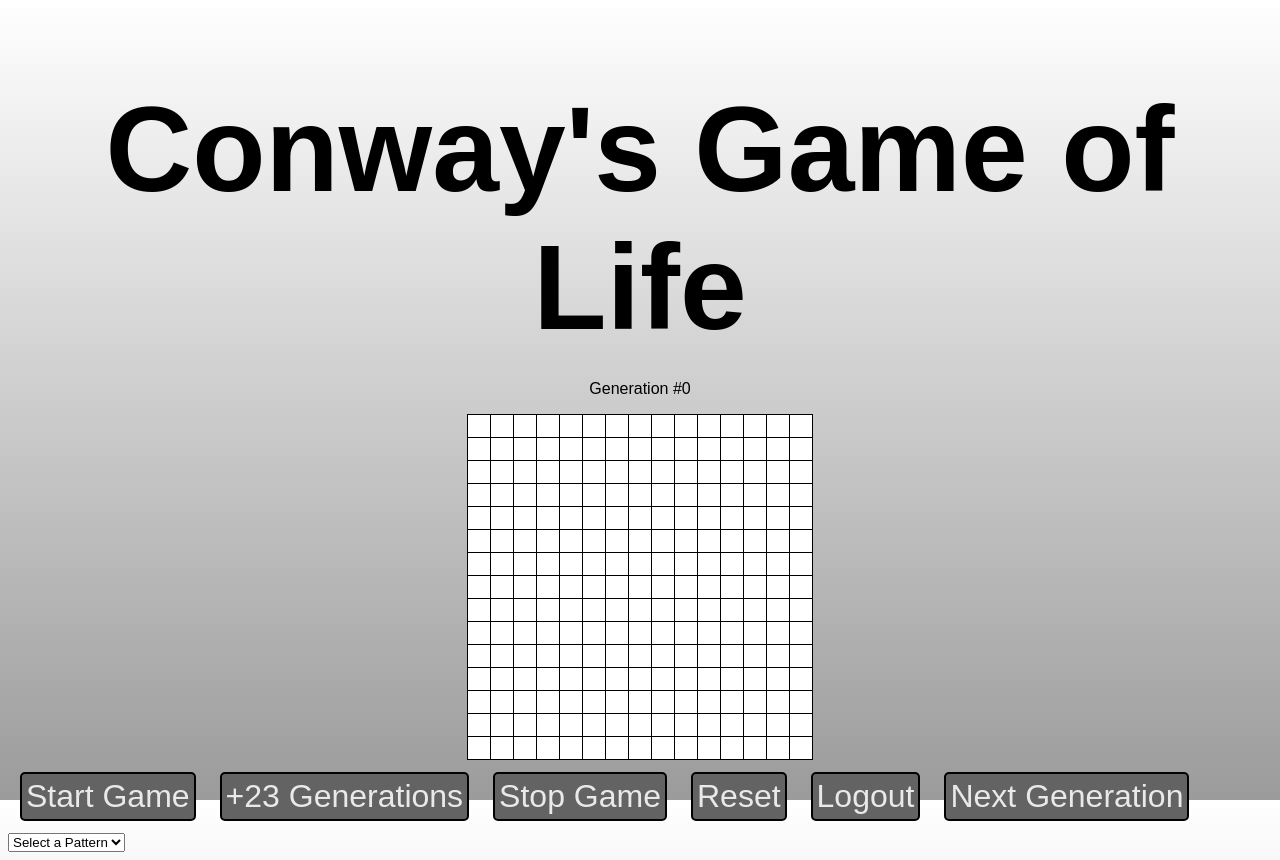
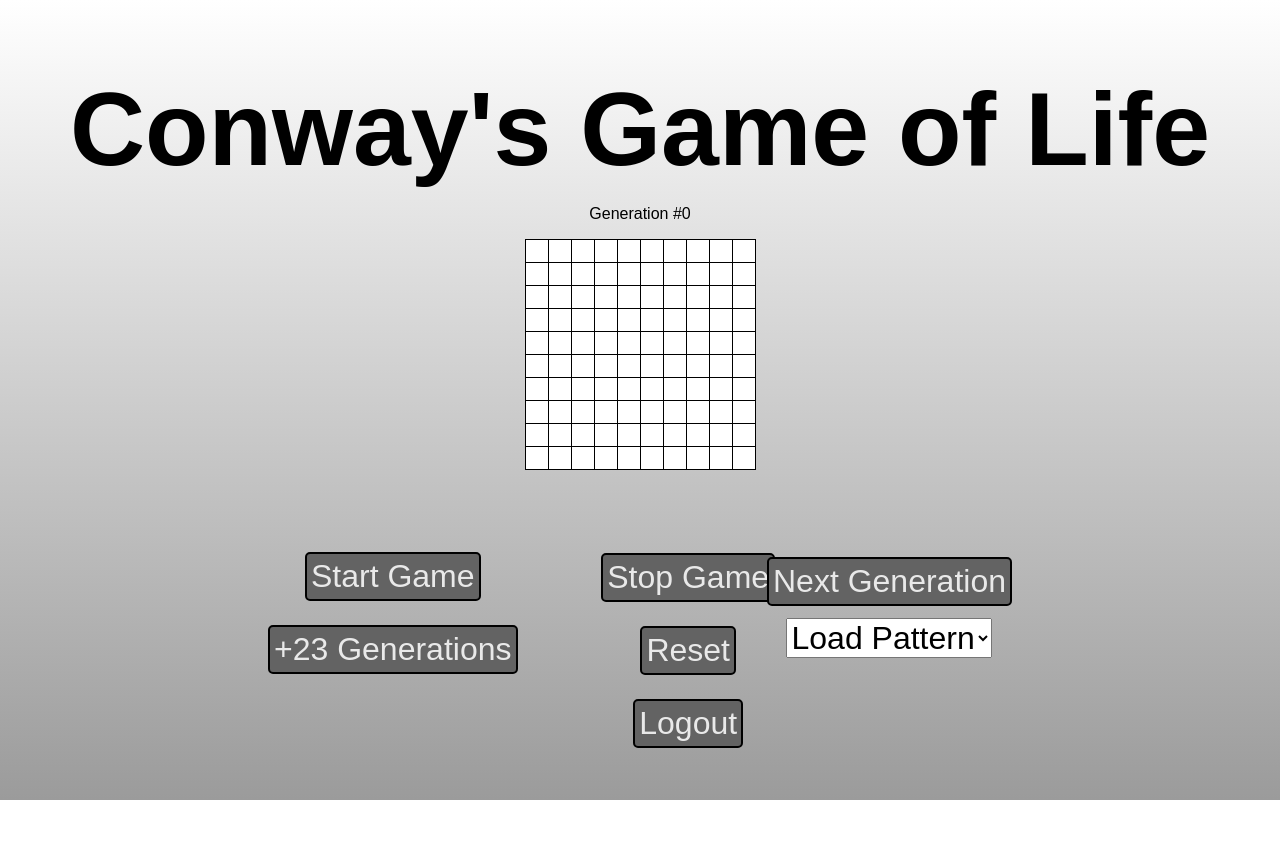
Before and after one commit to jngui1/WebProP3, a React (Create React App) app in the folder game-of-life/: page / in a window 1280 px wide. After the commit the page ends 800 px from the top, so only its background shows below. Built offline with nearby package versions, Linux system fonts and the light colour scheme.

Commit message:
add styling for simulation page layout

```diff
--- a/game-of-life/src/App.css
+++ b/game-of-life/src/App.css
@@ -1,18 +1,30 @@
+html, body {
+  min-height: 100%;
+  margin: 0;
+}
+
 body {
-  background-size: 100vw 100vh;
+  background-size: cover;
+  background-repeat: no-repeat;
+  background-attachment: fixed;
   background-image: linear-gradient(white, #9b9b9b);
   font-family: 'Arial', sans-serif;
 }
 
 h1 {
   text-align: center;
-  font-size: 15vh;
-  margin-bottom: 3vh;
+  font-size: 13vh;
+  margin-bottom: 2vh;
 }
 
 h2 {
   text-align: center;
-  font-size: 9vh;
+  font-size: 6vh;
+}
+
+h3 {
+  text-align: center;
+  font-size: 4vh;
 }
 
 label {
@@ -64,7 +76,7 @@ button {
 }
 
 #header {
-  padding-top: 4vh;
+  padding-top: 1vh;
 }
 
 table {
--- a/game-of-life/src/App.js
+++ b/game-of-life/src/App.js
@@ -4,7 +4,7 @@ import Simulation from "./components/Grid/Simulation";
 function App() {
     return (
         <div className="App">
-            <Simulation numberRows={15} numberColumns={15} />
+            <Simulation numberRows={10} numberColumns={10} />
         </div>
     );
 }
--- a/game-of-life/src/components/Grid/Simulation.css
+++ b/game-of-life/src/components/Grid/Simulation.css
@@ -17,3 +17,7 @@ p {
     text-align: center;
     font-size: 2vh;
 }
+select {
+    margin: 0 auto;
+    font-size: 4vh;
+}
--- a/game-of-life/src/components/Grid/Simulation.js
+++ b/game-of-life/src/components/Grid/Simulation.js
@@ -152,20 +152,25 @@ function Simulation({ numberRows = 15, numberColumns = 15 }) {
             <h1>Conway's Game of Life</h1>
             <p>Generation #{generationCount}</p>
             {gridLayout}
-            <div></div>
+            <div className="vertical-stack-center" style={{ position: "absolute", bottom: "14.3vh", left: "20vw"}}>
                 <button onClick={start}>Start Game</button>
                 <button onClick={next23Generations}>+23 Generations</button>
+            </div>
+            <div className="vertical-stack-center" style={{ position: "absolute", bottom: "5vh", left: "44vw", right: "44vw", minWidth: "250px" }}>
                 <button onClick={stop}>Stop Game</button>
                 <button onClick={reset}>Reset</button>
                 <button onClick={logout}>Logout</button>
+            </div>
+            <div className="vertical-stack-center" style={{ position: "absolute", bottom: "17.8vh", right: "20vw"}}>
                 <button onClick={nextGeneration}>Next Generation</button>
                 <select onChange={(e) => loadPattern(e.target.value)}>
-                <option value="">Select a Pattern</option>
+                    <option value="">Load Pattern</option>
                     <option value="glider">Glider</option>
                     <option value="blinker">Blinker</option>
                     <option value="toad">Toad</option>
                     <option value="boat">Boat</option>
                 </select>
+            </div>
         </>
     );
 }
```
Lines whose indentation alone changed are shown as unchanged.
